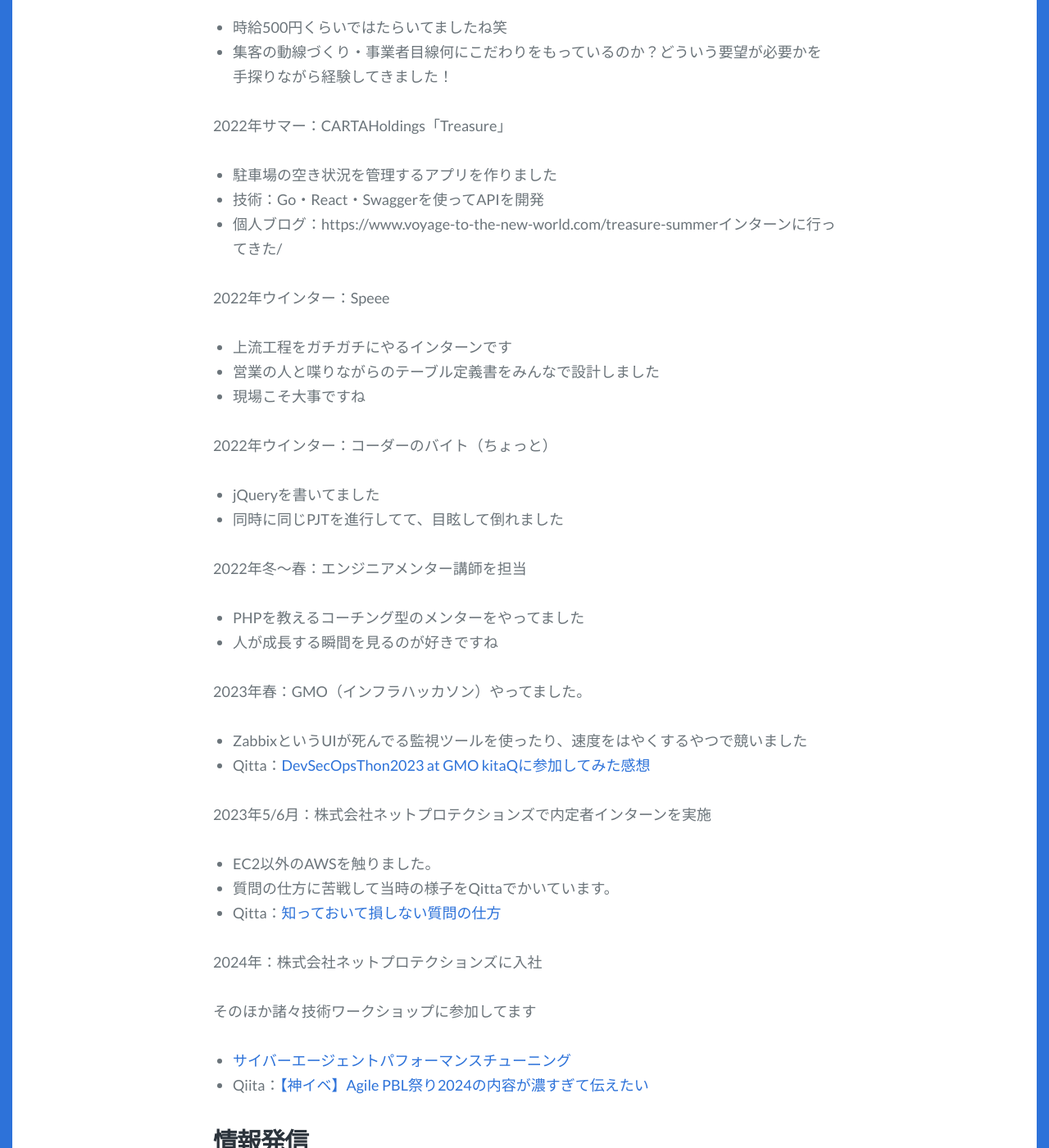
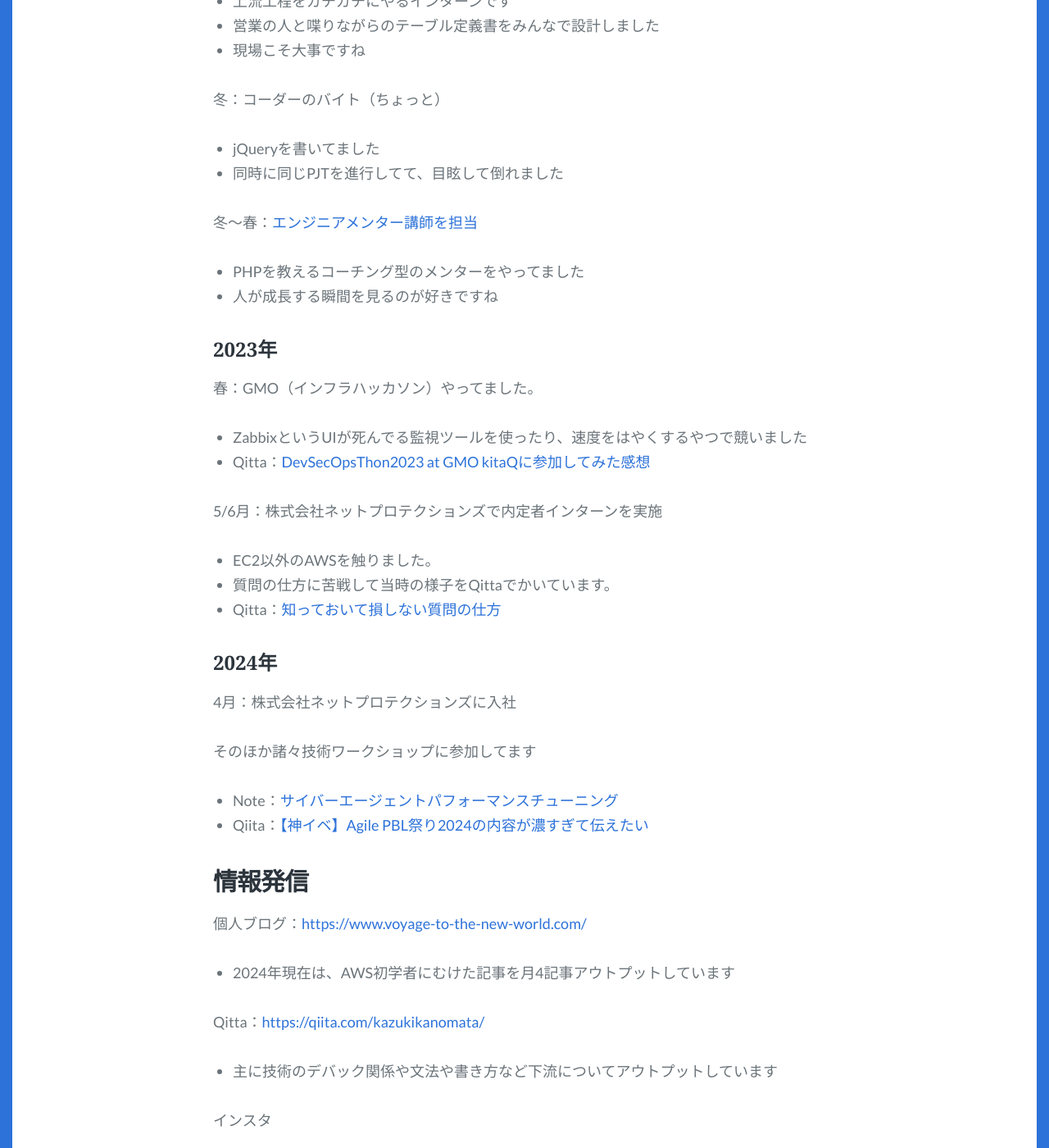
Before and after one commit to kazukikanomata/kazukikanomata.github.io, a Jekyll site: the page built from about.md, in a window 1280 px wide and 1400 px high, scrolled down 4160 px. Shown: the whole window at 82% size. Built offline with Jekyll 4.4.1, drawn with Linux system fonts in a browser that asks for light colours; some web fonts are replaced; some of the changed text lies outside the part shown; grey boxes are pictures that could not be loaded.

Commit message:
add: issueを解決した

```diff
--- a/about.md
+++ b/about.md
@@ -40,24 +40,6 @@
 			- シンドバット
 			- センターオブジアース
 
-### みているアニメ
-- 【推しの子】
-- 鬼滅の刃
-- ブルーロック
-- SPYFamily
-- アオアシ
-- 呪術廻戦
-- 進撃の巨人
-- 名探偵コナン
-- 東京リベンジャーズ
-- ジョジョの奇妙な冒険
-- 新世紀エヴァンゲリオン
-- ソードアートオンライン
-- 僕のヒーローアカデミア
-- HANTUER ✖︎ HANTUER
-- ヴァイオレット・エヴァー・ガーデン
-- 機動戦士ガンダム（00・ユニコーン・SEED・鉄血）
-- Re:ゼロから始まる異世界生活
 
 ### ネイル
 - 夜に「いらんこと言ったな」or「人の発言でクヨクヨする」時があり、ネイルをしたらそれがなくなりました
@@ -82,7 +66,9 @@
 - こちらの会社：https://isseido.base.ec/
 
 
-2021年〜2022年：「Webマーケティングのインターン」
+### 2021年
+
+春〜冬：Webマーケティングのインターンを実施
 
 [湘南フラワーコーディネイト](https://sfc-hana.com/)にて、バナーやブログの更新、SEOなどをやって集客をやってました。
 
@@ -92,47 +78,52 @@
 - 時給500円くらいではたらいてましたね笑
 - 集客の動線づくり・事業者目線何にこだわりをもっているのか？どういう要望が必要かを手探りながら経験してきました！
 
+### 2022年
 
-2022年サマー：CARTAHoldings「Treasure」
+夏：[CARTAHoldings Treasure](https://techblog.cartaholdings.co.jp/treasure)
 
 - 駐車場の空き状況を管理するアプリを作りました
 - 技術：Go・React・Swaggerを使ってAPIを開発
-- 個人ブログ：https://www.voyage-to-the-new-world.com/treasure-summerインターンに行ってきた/
+- 個人ブログ：[https://www.voyage-to-the-new-world.com/treasure-summerインターンに行ってきた/](https://www.voyage-to-the-new-world.com/treasure-summerインターンに行ってきた/)
 
-2022年ウインター：Speee
+冬：[Speee](https://newgraduate.speee.jp/biz/internship/)
 - 上流工程をガチガチにやるインターンです
 - 営業の人と喋りながらのテーブル定義書をみんなで設計しました
 - 現場こそ大事ですね
 
-2022年ウインター：コーダーのバイト（ちょっと）
+冬：コーダーのバイト（ちょっと）
 - jQueryを書いてました
 - 同時に同じPJTを進行してて、目眩して倒れました
 
-2022年冬〜春：エンジニアメンター講師を担当
+冬〜春：[エンジニアメンター講師を担当](https://techselect.careerselect.jp/)
 - PHPを教えるコーチング型のメンターをやってました
 - 人が成長する瞬間を見るのが好きですね
 
-2023年春：GMO（インフラハッカソン）やってました。
+### 2023年
+
+春：GMO（インフラハッカソン）やってました。
 - ZabbixというUIが死んでる監視ツールを使ったり、速度をはやくするやつで競いました
 - Qitta：[DevSecOpsThon2023 at GMO kitaQに参加してみた感想](https://qiita.com/kazukikanomata/items/b1cd7399d8bcf87981c3)
 
-2023年5/6月：株式会社ネットプロテクションズで内定者インターンを実施
+5/6月：株式会社ネットプロテクションズで内定者インターンを実施
 - EC2以外のAWSを触りました。
 - 質問の仕方に苦戦して当時の様子をQittaでかいています。
 - Qitta：[知っておいて損しない質問の仕方](https://qiita.com/kazukikanomata/items/629b0412eab81522054b)
 
-2024年：株式会社ネットプロテクションズに入社
+### 2024年
+
+4月：株式会社ネットプロテクションズに入社
 
 そのほか諸々技術ワークショップに参加してます
-- [サイバーエージェントパフォーマンスチューニング](https://note.com/6010kanoma/n/nd44de0b51db5)
+- Note：[サイバーエージェントパフォーマンスチューニング](https://note.com/6010kanoma/n/nd44de0b51db5)
 - Qiita：[【神イベ】Agile PBL祭り2024の内容が濃すぎて伝えたい](https://qiita.com/kazukikanomata/items/9b6e57e2bf6a4b0d5bcd)
 
 ## 情報発信
 
-個人ブログ：https://www.voyage-to-the-new-world.com/
+個人ブログ：[https://www.voyage-to-the-new-world.com/](https://www.voyage-to-the-new-world.com/)
 - 2024年現在は、AWS初学者にむけた記事を月4記事アウトプットしています
 
-Qitta：https://qiita.com/kazukikanomata/
+Qitta：[https://qiita.com/kazukikanomata/](https://qiita.com/kazukikanomata/)
 - 主に技術のデバック関係や文法や書き方など下流についてアウトプットしています
 
 インスタ
```
Also changed, not shown: other parts of about.md (+3 -1 lines), work.md (+5 -4 lines).
